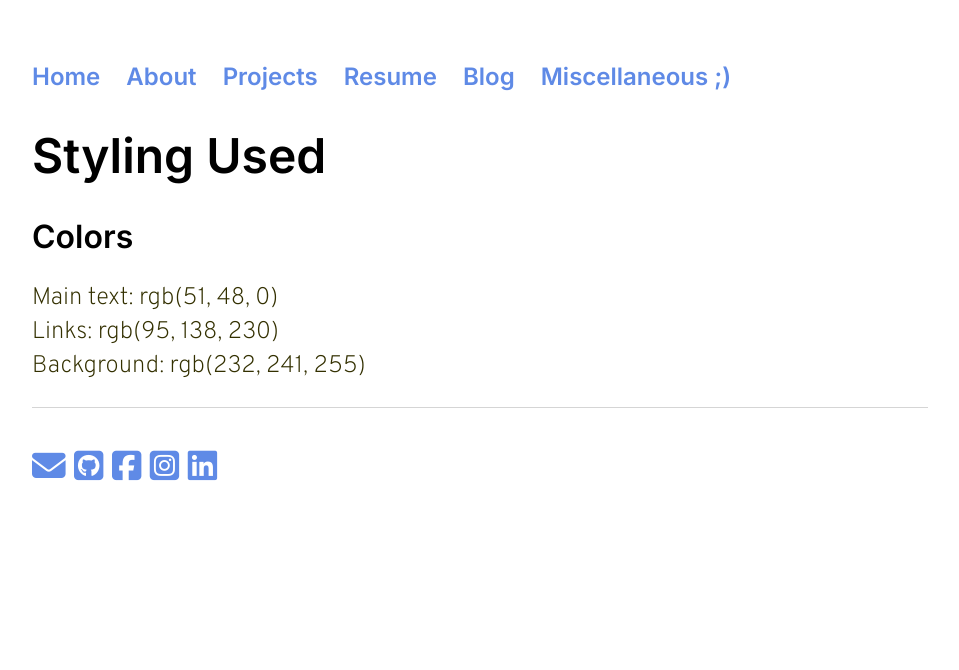
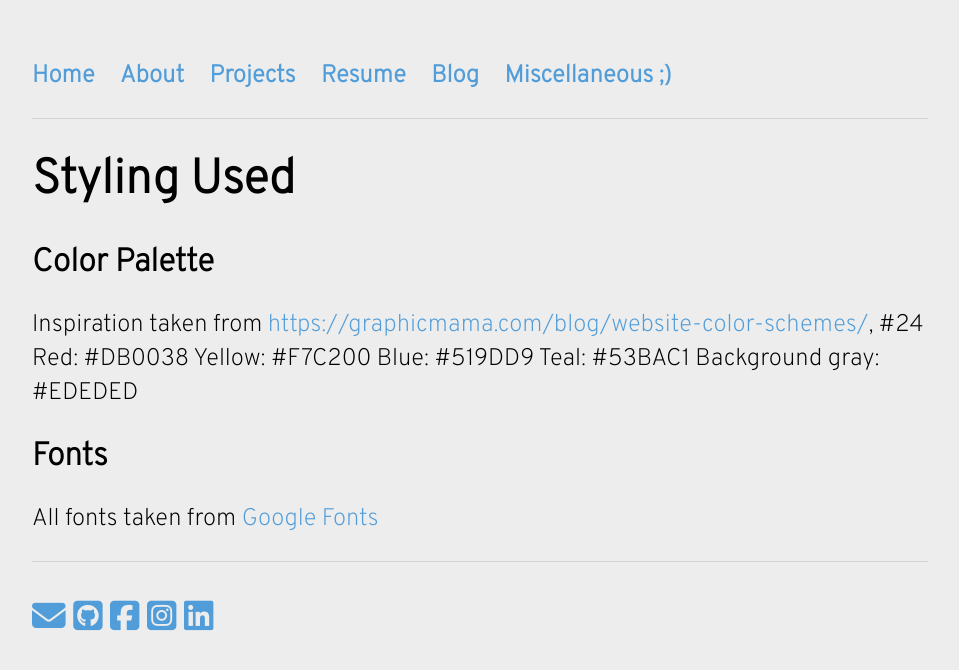
Before and after one commit to xu-jerry/xu-jerry.github.io, a Jekyll site: the page built from miscellaneous/styling.html, in a window 1280 px wide. Shown: the top 670 px of the page, without its empty margins (160-1119 px from the left). Built offline with Jekyll 4.4.1, drawn with Linux system fonts in a browser that asks for light colours; nearby versions of some CDN libraries.

Commit message:
Changed around the CSS

```diff
--- a/about/index.html
+++ b/about/index.html
@@ -21,4 +21,6 @@ About Me
     </div>
   </div>
 
+<!--
 <p><a href="/miscellaneous/styling.html">What's this?</a> </p>
+-->
--- a/css/main.css
+++ b/css/main.css
@@ -3,14 +3,17 @@ body {
     width: 70%;
     background-repeat: no-repeat;
     background-attachment: fixed;
-    /*background-image: linear-gradient(to bottom right ,rgb(208, 229, 238), rgb(233, 240, 252), rgb(174, 218, 236));*/
+    background-color: #EDEDED;
+    font-family: 'Overpass', sans-serif;
 }
+
 nav ul, footer ul {
-    font-family: 'Inter', sans-serif;
+    font-family: 'Overpass', sans-serif;
     padding: 0px;
     list-style: none;
     font-weight: bold;
 }
+
 nav ul li, footer ul li {
     display: inline;
     margin-right: 20px;
@@ -18,7 +21,7 @@ nav ul li, footer ul li {
 
 a {
     text-decoration: none;
-    color: rgb(95, 138, 230);
+    color: #519DD9;
 }
 
 a:hover {
@@ -27,19 +30,15 @@ a:hover {
 
 h1 {
     font-size: 3em;
-    font-family: 'Inter', sans-serif;
 }
 
 h2 {
     font-size: 2em;
-    font-family: 'Inter', sans-serif;
 }
 
 p {
     font-size: 1.5em;
-    font-family: 'Overpass', sans-serif;
     line-height: 1.4em;
-    color: rgb(51, 48, 0);
 }
 
 code {
@@ -51,17 +50,17 @@ code {
 
 ul {
     font-size: 1.5em;
-    font-family: 'Overpass', sans-serif;
     line-height: 1.4em;
-    color: rgb(51, 48, 0);
 }
 
 indent {
     font-size: 0.8em;
-    font-family: 'Overpass', sans-serif;
     line-height: 1.4em;
-    color: rgb(51, 48, 0);
     margin-left: 40px
+}
+
+nav {
+    border-bottom: 1px solid #d5d5d5;
 }
 
 footer {
@@ -82,11 +81,11 @@ ul.posts li {
     float: left;
     width: 45%;
     padding-right: 5%;
-  }
+}
 
-  /* Clear floats after the columns */
-  .row:after {
+/* Clear floats after the columns */
+.row:after {
     content: "";
     display: table;
     clear: both;
-  }
+}
--- a/miscellaneous/styling.html
+++ b/miscellaneous/styling.html
@@ -8,12 +8,21 @@ title: Styling
 </h1>
 
 <h2>
-    Colors
+    Color Palette
 </h2>
 <p>
-    Main text: rgb(51, 48, 0)
+    Inspiration taken from <a href=https://graphicmama.com/blog/website-color-schemes//> https://graphicmama.com/blog/website-color-schemes/</a>, #24
     <br>
-    Links: rgb(95, 138, 230)
-    <br>
-    Background: rgb(232, 241, 255)
+    Red: #DB0038
+    Yellow: #F7C200
+    Blue: #519DD9
+    Teal: #53BAC1
+    Background gray: #EDEDED
 </p>
+
+<h2>
+    Fonts
+</h2>
+<p>
+    All fonts taken from <a href=https://fonts.google.com/> Google Fonts </a>
+</p>
```
